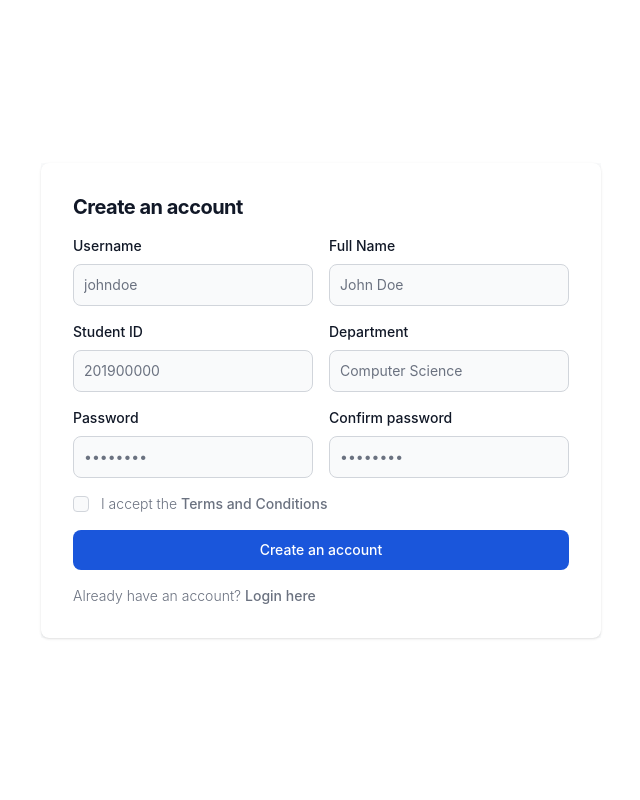
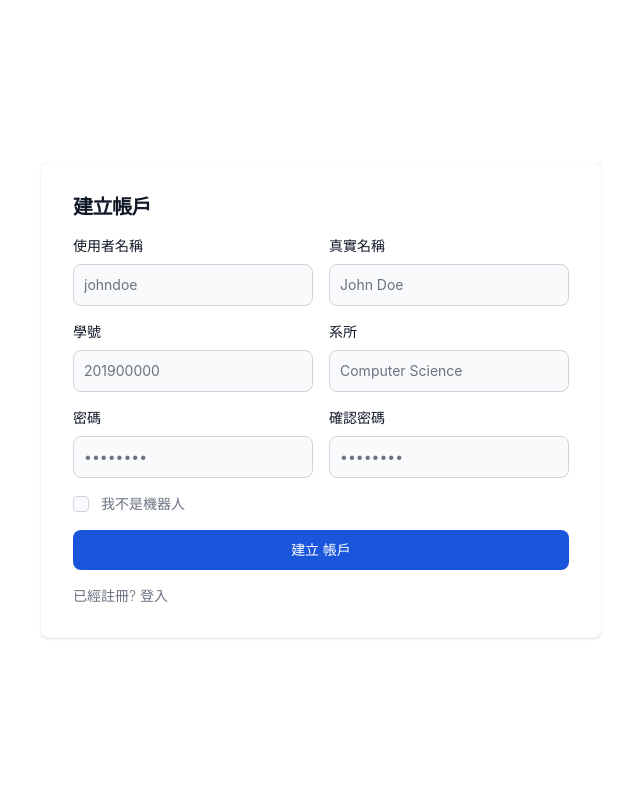
Before and after one commit to vincent9579/NKUST-CCE-DB, a PHP site: page /register.php in a window 1280 px wide. Shown: the part 72-872 px from the top of the page, without its empty margins (319-959 px from the left). Run offline with PHP 8.4, Linux system fonts and the light colour scheme; some libraries are stand-ins or nearby versions.

Commit message:
Update register.php

```diff
--- a/register.php
+++ b/register.php
@@ -40,43 +40,43 @@ if (!isset($_SESSION['username'])) {
                     <div class="p-6 space-y-4 md:space-y-6 sm:p-8">
                         <h1
                             class="text-xl font-bold leading-tight tracking-tight text-gray-900 md:text-2xl dark:text-white">
-                            Create an account
+                            建立帳戶
                         </h1>
                         <form class="space-y-4 md:space-y-6" action="reg.php" method="POST">
                             <div class="grid grid-cols-2 gap-4">
                                 <div>
                                     <label for="user_name"
-                                        class="block mb-2 text-sm font-medium text-gray-900 dark:text-white">Username</label>
+                                        class="block mb-2 text-sm font-medium text-gray-900 dark:text-white">使用者名稱</label>
                                     <input type="text" name="user_name" id="user_name"
                                         class="bg-gray-50 border border-gray-300 text-gray-900 sm:text-sm rounded-lg focus:ring-primary-600 focus:border-primary-600 block w-full p-2.5 dark:bg-gray-700 dark:border-gray-600 dark:placeholder-gray-400 dark:text-white dark:focus:ring-blue-500 dark:focus:border-blue-500"
                                         placeholder="johndoe" required>
                                 </div>
                                 <div>
                                     <label for="std_name"
-                                        class="block mb-2 text-sm font-medium text-gray-900 dark:text-white">Full
-                                        Name</label>
+                                        class="block mb-2 text-sm font-medium text-gray-900 dark:text-white">真實名稱
+                                    </label>
                                     <input type="text" name="std_name" id="std_name"
                                         class="bg-gray-50 border border-gray-300 text-gray-900 sm:text-sm rounded-lg focus:ring-primary-600 focus:border-primary-600 block w-full p-2.5 dark:bg-gray-700 dark:border-gray-600 dark:placeholder-gray-400 dark:text-white dark:focus:ring-blue-500 dark:focus:border-blue-500"
                                         placeholder="John Doe" required>
                                 </div>
                                 <div>
                                     <label for="std_id"
-                                        class="block mb-2 text-sm font-medium text-gray-900 dark:text-white">Student
-                                        ID</label>
+                                        class="block mb-2 text-sm font-medium text-gray-900 dark:text-white">學號
+                                        </label>
                                     <input type="text" name="std_id" id="std_id"
                                         class="bg-gray-50 border border-gray-300 text-gray-900 sm:text-sm rounded-lg focus:ring-primary-600 focus:border-primary-600 block w-full p-2.5 dark:bg-gray-700 dark:border-gray-600 dark:placeholder-gray-400 dark:text-white dark:focus:ring-blue-500 dark:focus:border-blue-500"
                                         placeholder="201900000" required>
                                 </div>
                                 <div>
                                     <label for="std_departments"
-                                        class="block mb-2 text-sm font-medium text-gray-900 dark:text-white">Department</label>
+                                        class="block mb-2 text-sm font-medium text-gray-900 dark:text-white">系所</label>
                                     <input type="text" name="std_departments" id="std_departments"
                                         class="bg-gray-50 border border-gray-300 text-gray-900 sm:text-sm rounded-lg focus:ring-primary-600 focus:border-primary-600 block w-full p-2.5 dark:bg-gray-700 dark:border-gray-600 dark:placeholder-gray-400 dark:text-white dark:focus:ring-blue-500 dark:focus:border-blue-500"
                                         placeholder="Computer Science" required>
                                 </div>
                                 <div>
                                     <label for="password"
-                                        class="block mb-2 text-sm font-medium text-gray-900 dark:text-white">Password</label>
+                                        class="block mb-2 text-sm font-medium text-gray-900 dark:text-white">密碼</label>
                                     <input type="password" name="user_password" id="user_password"
                                         placeholder="••••••••"
                                         class="bg-gray-50 border border-gray-300 text-gray-900 sm:text-sm rounded-lg focus:ring-primary-600 focus:border-primary-600 block w-full p-2.5 dark:bg-gray-700 dark:border-gray-600 dark:placeholder-gray-400 dark:text-white dark:focus:ring-blue-500 dark:focus:border-blue-500"
@@ -84,8 +84,7 @@ if (!isset($_SESSION['username'])) {
                                 </div>
                                 <div>
                                     <label for="confirm-password"
-                                        class="block mb-2 text-sm font-medium text-gray-900 dark:text-white">Confirm
-                                        password</label>
+                                        class="block mb-2 text-sm font-medium text-gray-900 dark:text-white">確認密碼</label>
                                     <input type="password" name="confirm_password" id="confirm-password"
                                         placeholder="••••••••"
                                         class="bg-gray-50 border border-gray-300 text-gray-900 sm:text-sm rounded-lg focus:ring-primary-600 focus:border-primary-600 block w-full p-2.5 dark:bg-gray-700 dark:border-gray-600 dark:placeholder-gray-400 dark:text-white dark:focus:ring-blue-500 dark:focus:border-blue-500"
@@ -99,18 +98,17 @@ if (!isset($_SESSION['username'])) {
                                         required>
                                 </div>
                                 <div class="ml-3 text-sm">
-                                    <label for="terms" class="font-light text-gray-500 dark:text-gray-300">I accept the
-                                        <a class="font-medium text-primary-600 hover:underline dark:text-primary-500"
-                                            href="#">Terms and Conditions</a></label>
+                                    <label for="terms" class="font-light text-gray-500 dark:text-gray-300">我不是機器人
+                                    </label>
                                 </div>
                             </div>
                             <button type="submit"
-                                class="w-full text-white bg-blue-700 hover:bg-blue-800 focus:ring-4 focus:outline-none focus:ring-blue-300 font-medium rounded-lg text-sm px-5 py-2.5 text-center dark:bg-blue-600 dark:hover:bg-blue-700 dark:focus:ring-blue-800">Create
-                                an account</button>
+                                class="w-full text-white bg-blue-700 hover:bg-blue-800 focus:ring-4 focus:outline-none focus:ring-blue-300 font-medium rounded-lg text-sm px-5 py-2.5 text-center dark:bg-blue-600 dark:hover:bg-blue-700 dark:focus:ring-blue-800">建立
+                                帳戶</button>
                             <p class="text-sm font-light text-gray-500 dark:text-gray-400">
-                                Already have an account? <a href="login.html"
-                                    class="font-medium text-primary-600 hover:underline dark:text-primary-500">Login
-                                    here</a>
+                                已經註冊? <a href="login.html"
+                                    class="font-medium text-primary-600 hover:underline dark:text-primary-500">登入
+                                    </a>
                             </p>
                         </form>
                     </div>
```
